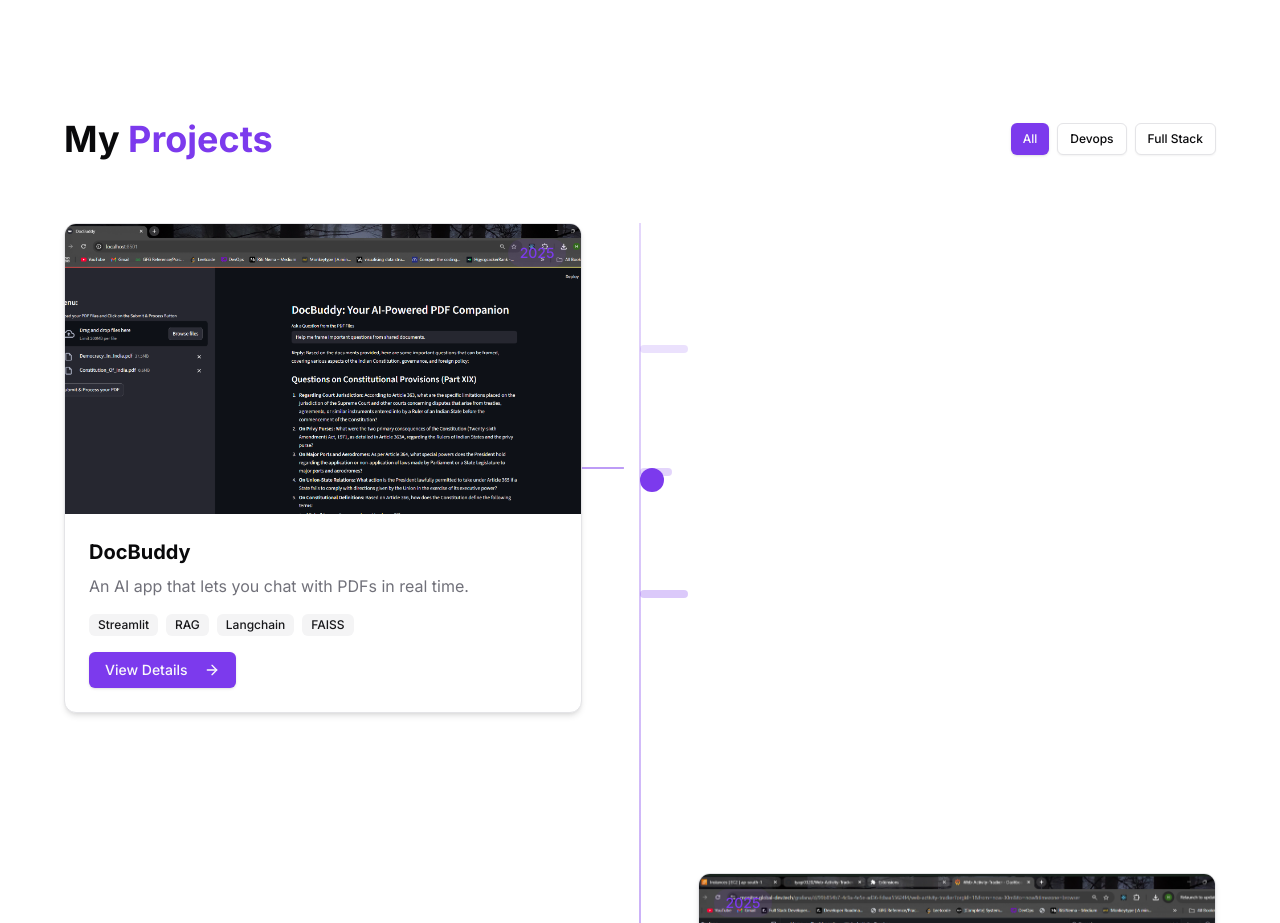
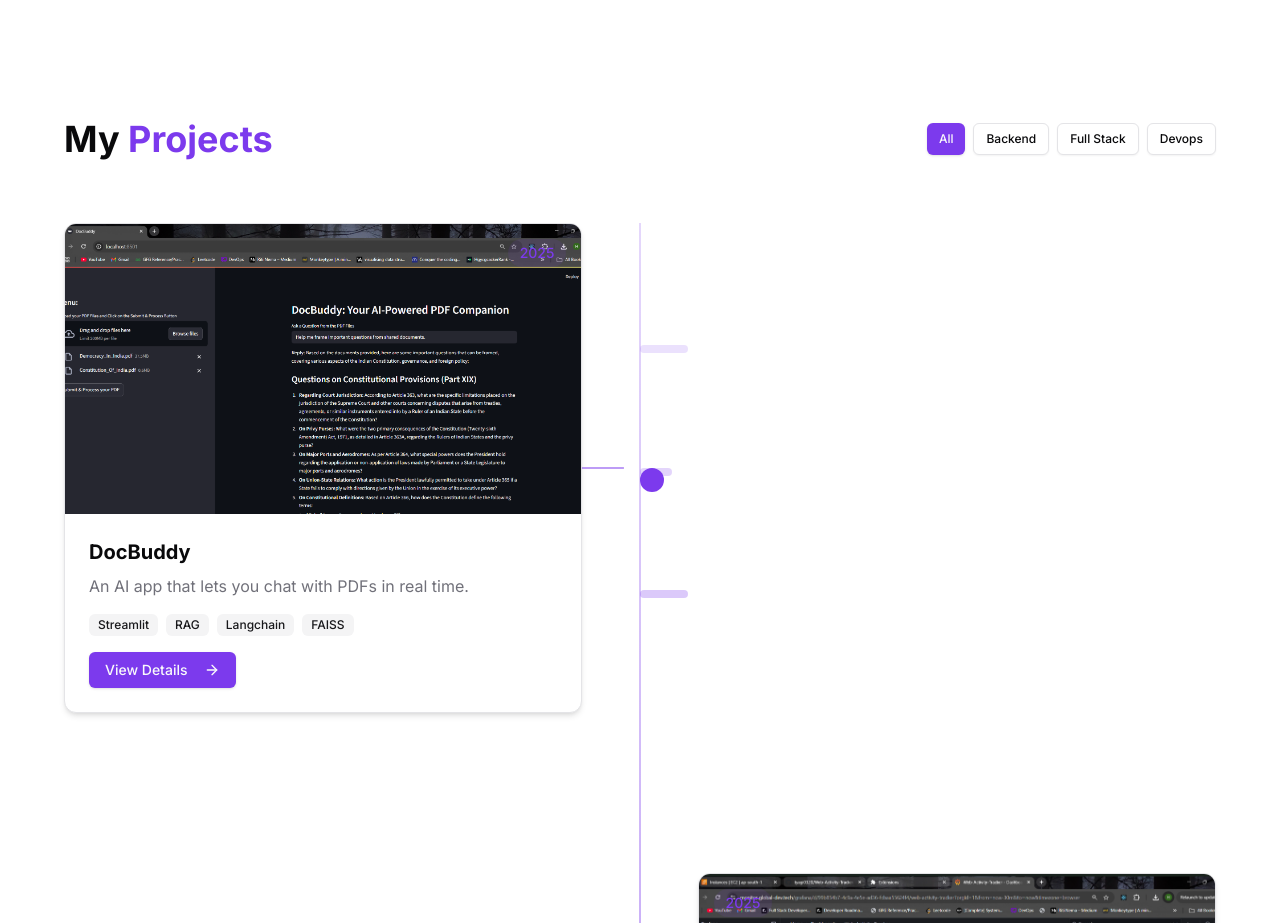
Before and after one commit to tyagi0320/My-Portfolio, a Next.js app: page / in a window 1280 px wide. Shown: the part 1740-2663 px from the top of the page. Built offline with nearby package versions, Linux system fonts and the light colour scheme.

Commit message:
updated changes

```diff
--- a/components/projects.tsx
+++ b/components/projects.tsx
@@ -141,8 +141,10 @@ export default function Projects() {
 
   const filters = [
     { id: "all", label: "All" },
+    { id: "backend", label: "Backend" },
+    { id: "fullstack", label: "Full Stack" },
     { id: "devops", label: "Devops" },
-    { id: "fullstack", label: "Full Stack" },
+
   ]
 
   const filteredProjects =
```
